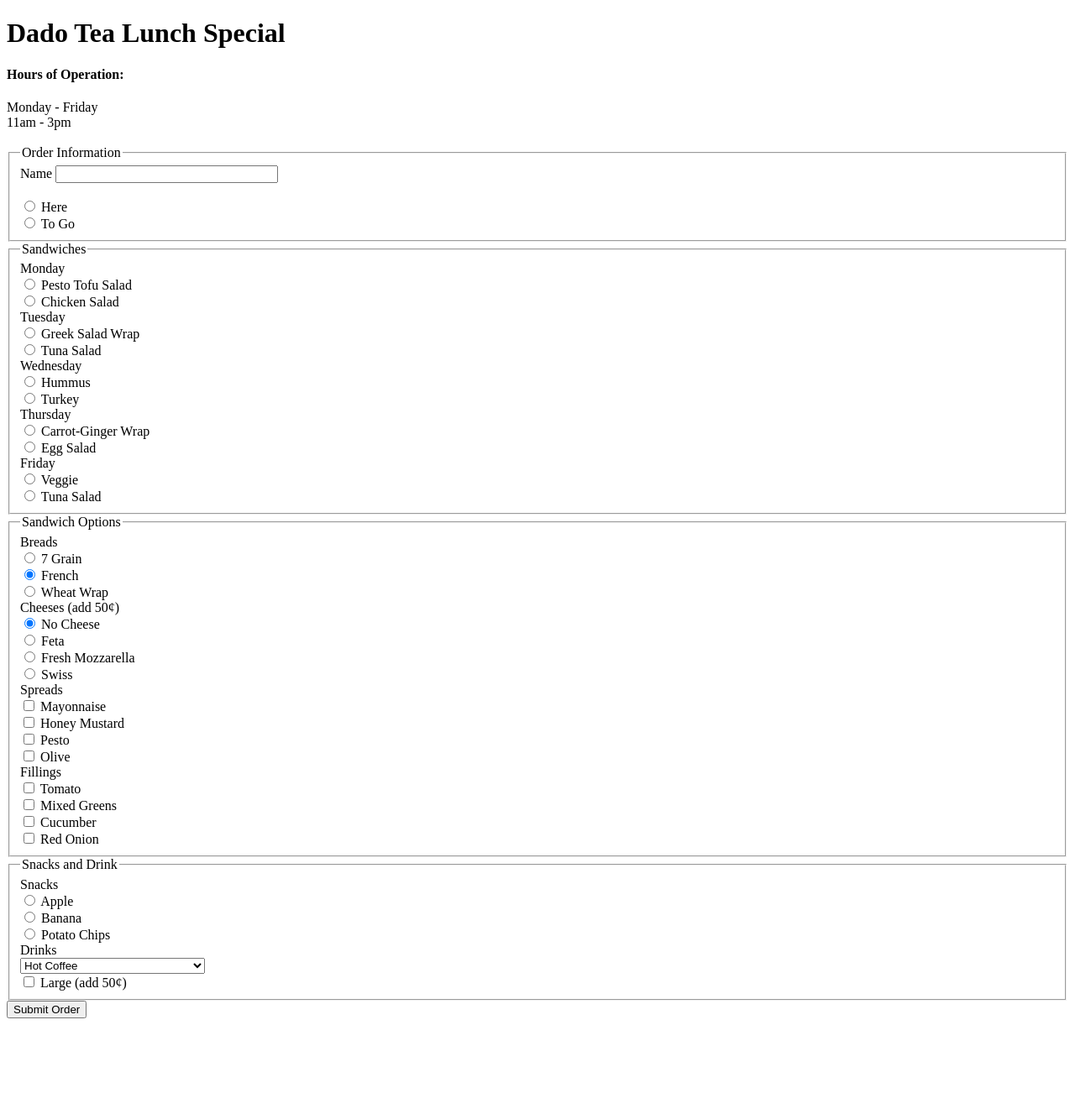
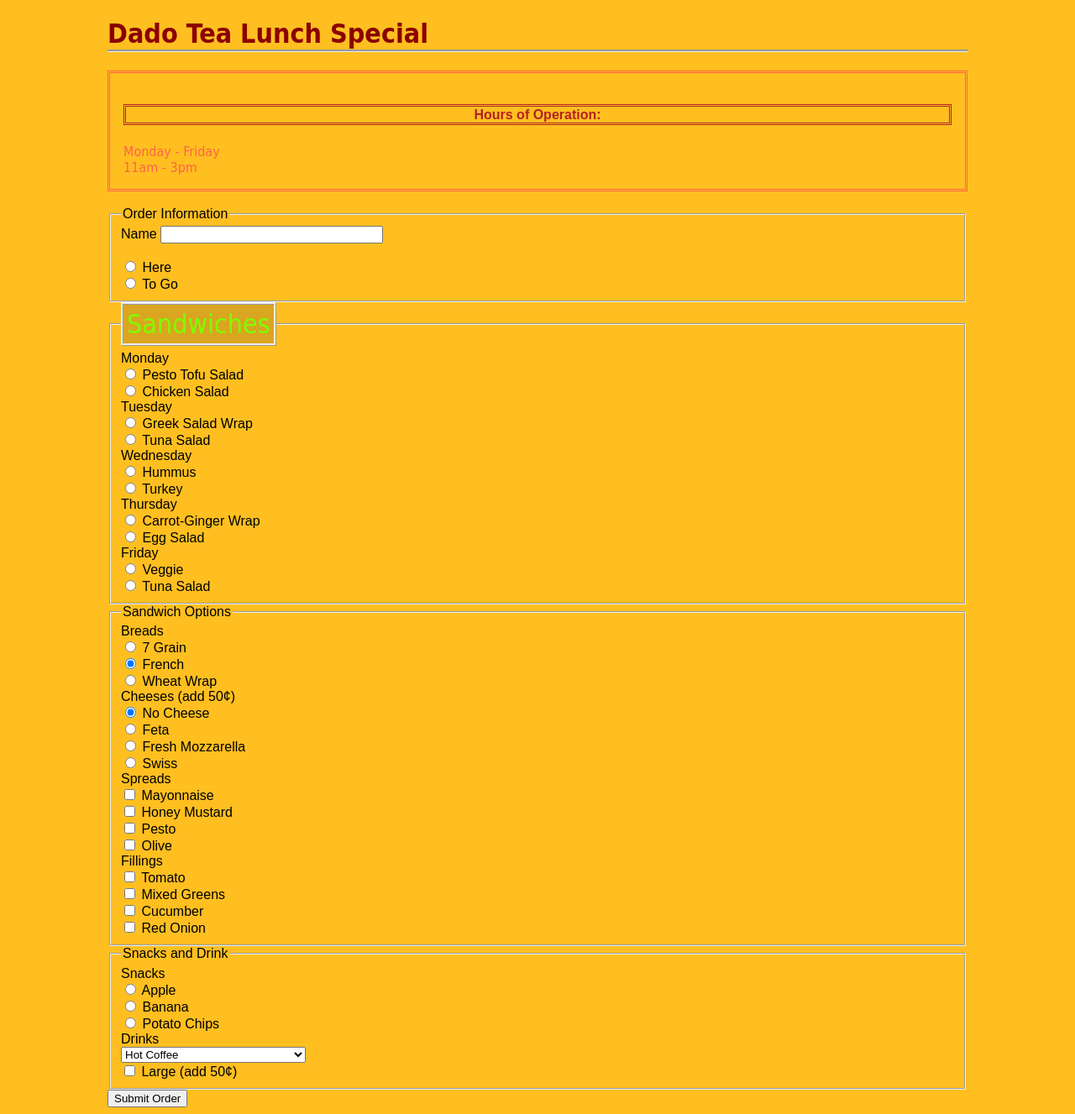
Before and after one commit to phillipsk/CSCI-E-12, a PHP site: page /lunch_special/form.html in a window 1280 px wide. Shown: the whole page at 84% size. Before the commit the page ends 1213 px from the top, so only its background shows below. Run offline with PHP 8.4, Linux system fonts and the light colour scheme.

Commit message:
css completed with 5 tules and 4-7 property-value pairs; validated CSS

```diff
--- a/Week 3/lunch_special/form.css
+++ b/Week 3/lunch_special/form.css
@@ -1 +1,44 @@
 /* CSS Rules for the Dado Tea Lunch Special Form */
+
+body{
+    margin-left: 10%;
+    margin-top: 1em;
+    margin-right: 10%;
+    background: #ffbf20;
+    font-family: "Abyssinica SIL",Utopia,sans-serif;
+}
+
+h1{
+    font-family: cursive,"DejaVu Sans",sans-serif;
+    color: darkred;
+    border-bottom: groove;
+    font-stretch: condensed;
+}
+
+h4{
+    line-height: 120%;
+    color: firebrick;
+    border: double;
+    text-align: center;
+    font-family: "Abyssinica SIL", Utopia, sans-serif;
+}
+
+#hours{
+    color: tomato;
+    opacity: 10;
+    text-align: justify;
+    font-family: "DejaVu Sans Condensed","Source Han Sans CN ExtraLight",sans-serif;
+    padding: 1em;
+    border: double;
+    height: 20%;
+}
+
+#sandwiches{
+    color: chartreuse;
+    background-color: goldenrod;
+    font-size: xx-large;
+    padding: 0.4%;
+    font-family: "DejaVu Sans Condensed", "Source Han Sans CN ExtraLight", sans-serif;
+    border: ridge;
+    height: 70%;
+}
```
